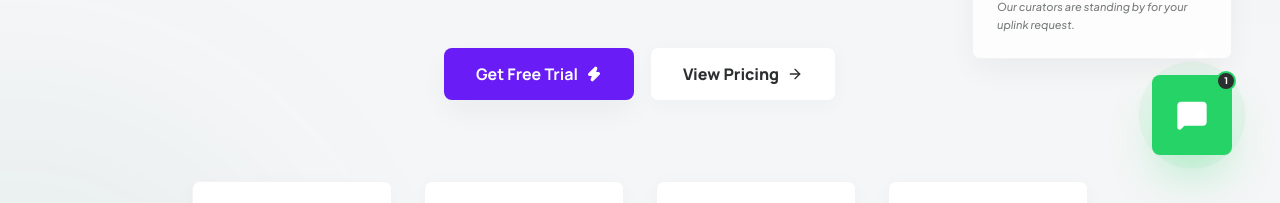
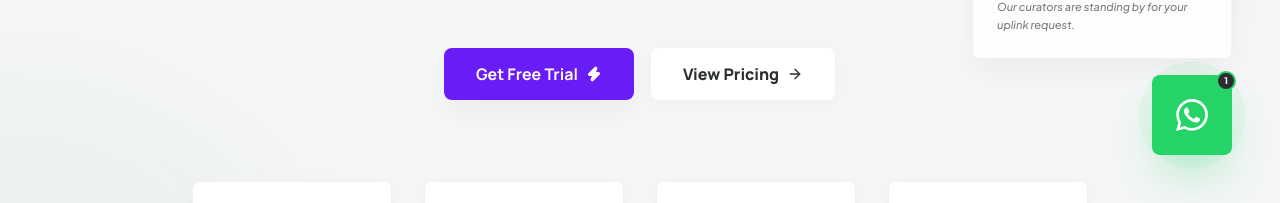
Before and after one commit to riadlachhebc/mariniostv, a React (Vite) app: page / in a window 1280 px wide. Shown: the part 597-800 px from the top of the page. Built offline with nearby package versions, Linux system fonts and the light colour scheme; no server answers.

Commit message:
Change WhatsApp widget icon to official logo

```diff
--- a/src/components/WhatsAppWidget.jsx
+++ b/src/components/WhatsAppWidget.jsx
@@ -1,6 +1,12 @@
 import React, { useState, useEffect } from 'react';
-import { X, MessageSquare } from 'lucide-react';
+import { X } from 'lucide-react';
 import { createWhatsAppLink, WA_MESSAGES } from '../utils/whatsapp';
+
+const WhatsAppIcon = ({ className }) => (
+  <svg viewBox="0 0 24 24" className={className} fill="currentColor">
+    <path d="M17.472 14.382c-.297-.149-1.758-.867-2.03-.967-.273-.099-.471-.148-.67.15-.197.297-.767.966-.94 1.164-.173.199-.347.223-.644.075-.297-.15-1.255-.463-2.39-1.475-.883-.788-1.48-1.761-1.653-2.059-.173-.297-.018-.458.13-.606.134-.133.298-.347.446-.52.149-.174.198-.298.298-.497.099-.198.05-.371-.025-.52-.075-.149-.669-1.612-.916-2.207-.242-.579-.487-.5-.669-.51-.173-.008-.371-.01-.57-.01-.198 0-.52.074-.792.372-.272.297-1.04 1.016-1.04 2.479 0 1.462 1.065 2.875 1.213 3.074.149.198 2.096 3.2 5.077 4.487.709.306 1.262.489 1.694.625.712.227 1.36.195 1.871.118.571-.085 1.758-.719 2.006-1.413.248-.694.248-1.289.173-1.413-.074-.124-.272-.198-.57-.347m-5.421 7.403h-.004a9.87 9.87 0 01-5.031-1.378l-.361-.214-3.741.982.998-3.648-.235-.374a9.86 9.86 0 01-1.51-5.26c.001-5.45 4.436-9.884 9.888-9.884 2.64 0 5.122 1.03 6.988 2.898a9.825 9.825 0 012.893 6.994c-.003 5.45-4.437 9.884-9.885 9.884m8.413-18.297A11.815 11.815 0 0012.05 0C5.495 0 .16 5.335.157 11.892c0 2.096.547 4.142 1.588 5.945L.057 24l6.305-1.654a11.882 11.882 0 005.683 1.448h.005c6.554 0 11.89-5.335 11.893-11.893a11.821 11.821 0 00-3.48-8.413z" />
+  </svg>
+);
 
 export const WhatsAppWidget = () => {
   const [isDismissed, setIsDismissed] = useState(false);
@@ -62,9 +68,9 @@
           target="_blank"
           rel="noopener noreferrer"
           aria-label="Chat on WhatsApp"
-          className="relative w-16 h-16 md:w-20 md:h-20 bg-[#25D366] hover:bg-[#1ebe5d] text-white rounded-eight flex items-center justify-center shadow-2xl shadow-[#25D366]/40 hover:scale-105 active:scale-95 transition-all duration-500 focus-visible:ring-4 focus-visible:ring-[#25D366]/50 outline-none group"
+          className="relative w-16 h-16 md:w-20 md:h-20 bg-[#25D366] hover:bg-[#1ebe5d] text-white rounded-eight flex items-center justify-center shadow-2xl shadow-[#25D366]/40 hover:scale-105 active:scale-95 transition-all duration-500 focus-visible:ring-4 focus-visible:ring-[#25D366]/50 outline-none group text-white"
         >
-          <MessageSquare className="w-8 h-8 fill-white group-hover:scale-110 transition-transform duration-500" />
+          <WhatsAppIcon className="w-8 h-8 group-hover:scale-110 transition-transform duration-500" />
           <div className="absolute -top-1 -right-1 w-5 h-5 bg-brand-text text-white text-[9px] font-black rounded-full flex items-center justify-center border-2 border-[#25D366]">1</div>
         </a>
       </div>
```
